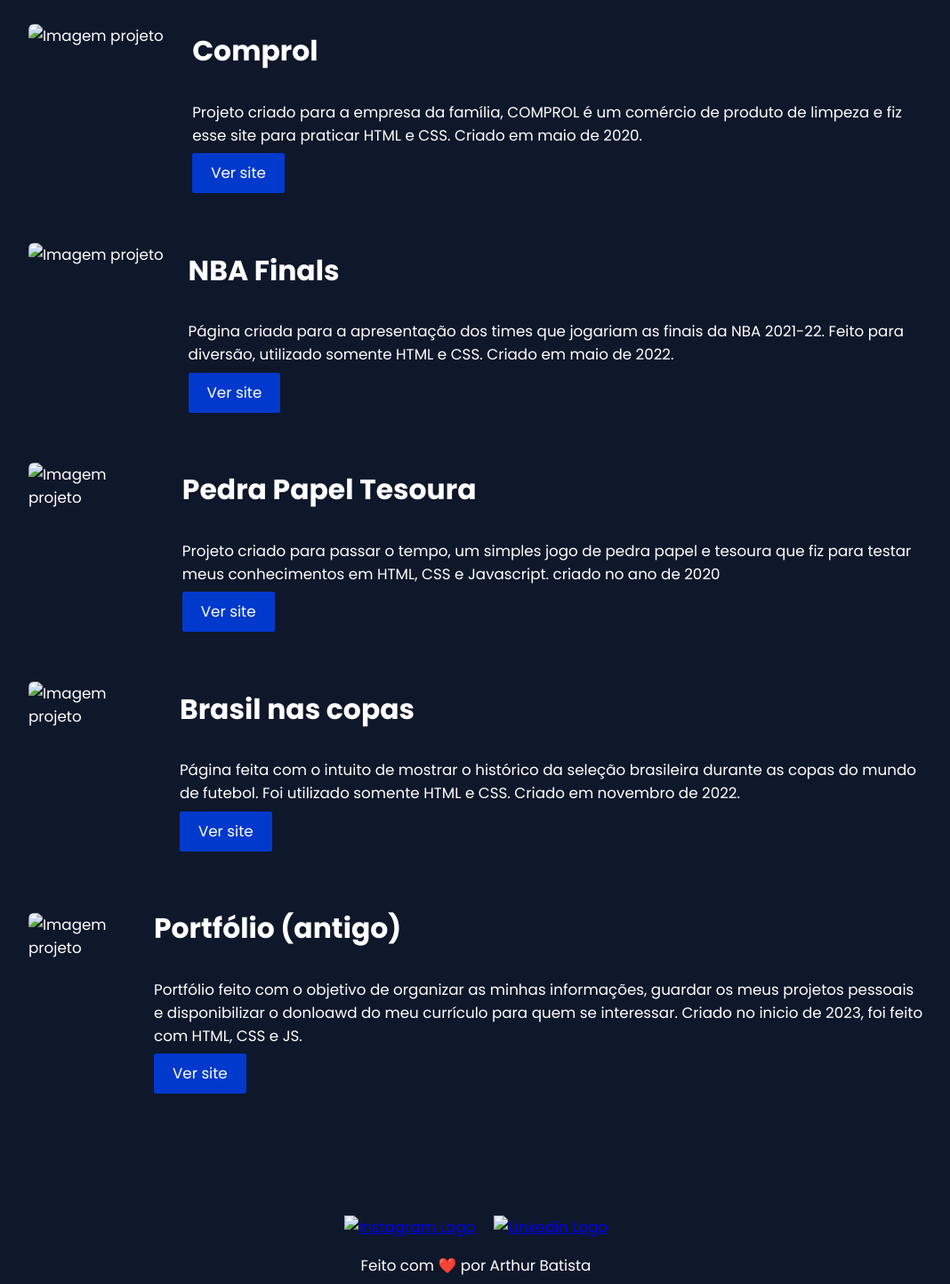
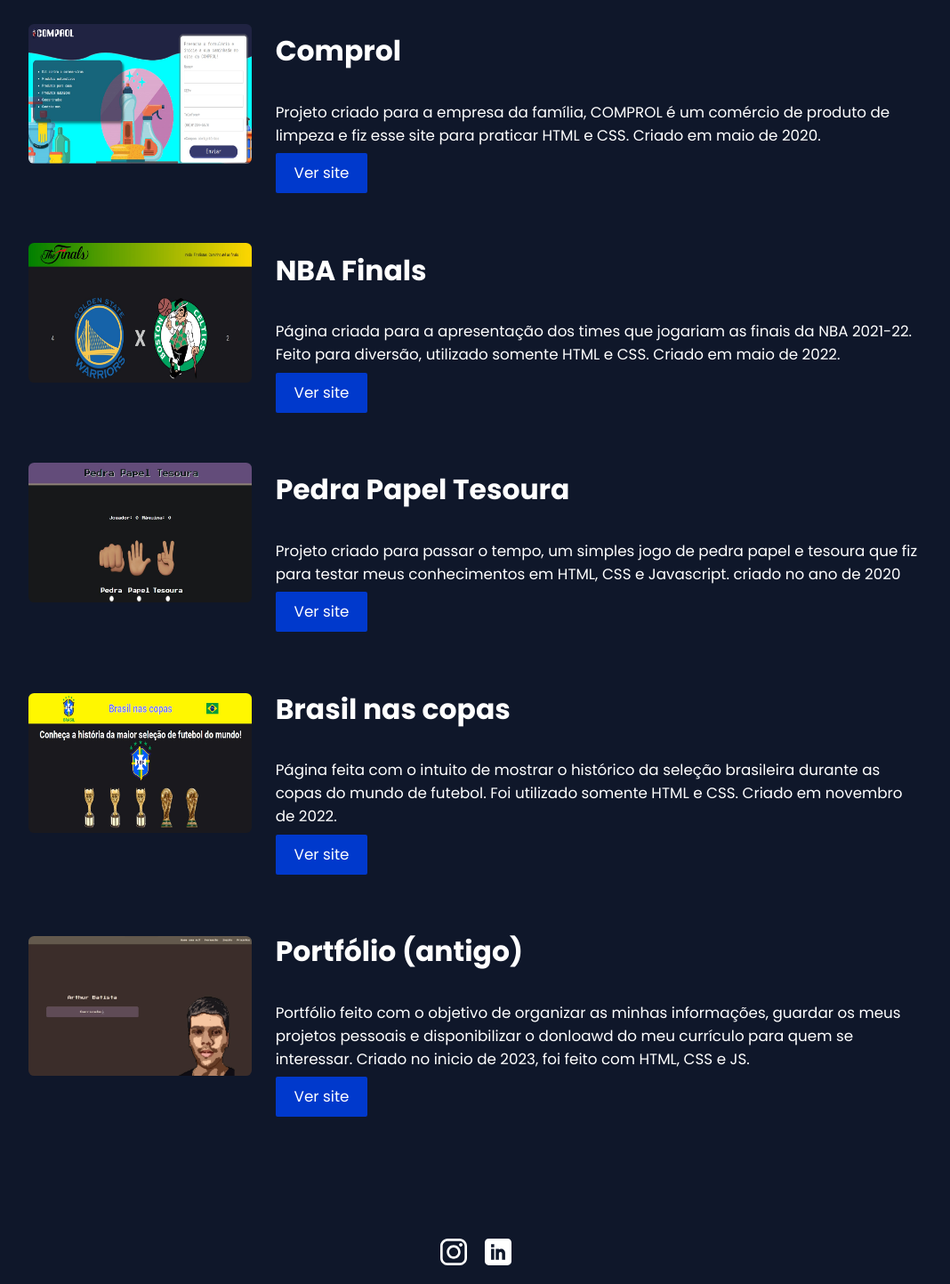
Before and after one commit to Arthur-Batista/csb-sx5yh8, a website: page index.html in a window 1280 px wide. Shown: the part 1210-2653 px from the top of the page at 89% size, without its empty margins (105-1173 px from the left). Drawn offline with Linux system fonts and the light colour scheme; the site is published under a folder, as on GitHub Pages, so addresses that start at the root find nothing.

Commit message:
Update index.html

```diff
--- a/index.html
+++ b/index.html
@@ -22,7 +22,7 @@
       </div>
     </div>
     <section class="main items-center" id="#inicio">
-      <img src="/images/avatar.png" alt="Foto Arthur Batista" class="avatar" />
+      <img src="images/avatar.png" alt="Foto Arthur Batista" class="avatar" />
       <div>
         <h1 class="main-title">
           Oi, eu sou Arthur Batista, futuro programador.
@@ -61,7 +61,7 @@
       <div class="project items-center">
         <img
           class="project-image"
-          src="/images/comprol.png"
+          src="images/comprol.png"
           alt="Imagem projeto"
         />
         <div>
@@ -79,7 +79,7 @@
       <div class="project items-center">
         <img
           class="project-image"
-          src="/images/nba-finals.png"
+          src="images/nba-finals.png"
           alt="Imagem projeto"
         />
         <div>
@@ -97,7 +97,7 @@
       <div class="project items-center">
         <img
           class="project-image"
-          src="/images/pedra-papel-tesoura.png"
+          src="images/pedra-papel-tesoura.png"
           alt="Imagem projeto"
         />
         <div>
@@ -117,7 +117,7 @@
       <div class="project items-center">
         <img
           class="project-image"
-          src="/images/brasil-nas-copas.png"
+          src="images/brasil-nas-copas.png"
           alt="Imagem projeto"
         />
         <div>
@@ -133,7 +133,7 @@
       <div class="project items-center">
         <img
           class="project-image"
-          src="/images/portfolio.png"
+          src="images/portfolio.png"
           alt="Imagem projeto"
         />
         <div>
@@ -148,11 +148,11 @@
     <footer class="items-center">
       <div class="footer-social">
         <a href="https://instagram.com/arthurbat12.as"
-          ><img src="/images/instagram.svg" alt="Instagram Logo"
+          ><img src="images/instagram.svg" alt="Instagram Logo"
         /></a>
 
         <a href="https://linkedin.com/in/arthur-batista12/"
-          ><img src="/images/linkedin.svg" alt="Linkedin Logo"
+          ><img src="images/linkedin.svg" alt="Linkedin Logo"
         /></a>
       </div>
       <p>Feito com ❤️ por Arthur Batista</p>
```
